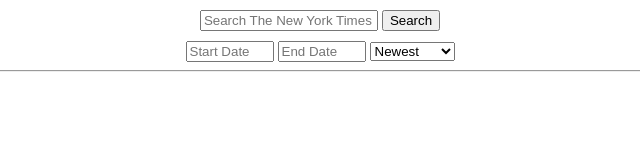
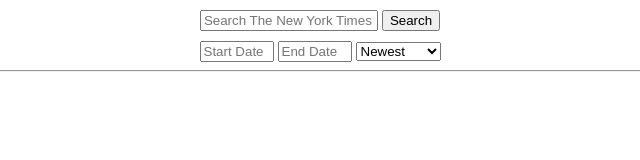
Before and after one commit to justanothergoonie/ajaxNYTApi, a website: page index.html in a window 1280 px wide. Shown: the full height of the page, 320-960 px from the left. Drawn offline with nearby package versions, Linux system fonts and the light colour scheme.

Commit message:
fixed the css for input fields

```diff
--- a/src/scss/_home.scss
+++ b/src/scss/_home.scss
@@ -9,7 +9,7 @@
 	}
 	.dateFields {
 		input {
-			width: 80px;
+			width: 66px;
 		}
 	}
 }
```
Also changed, not shown: dist/css/main.css, 1 other file.
